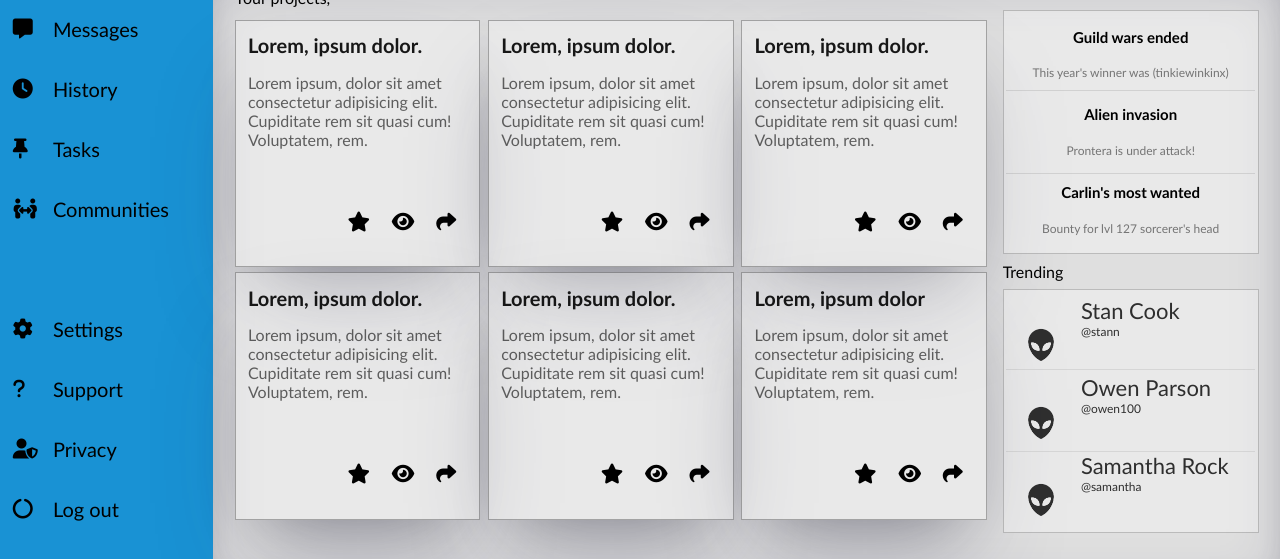
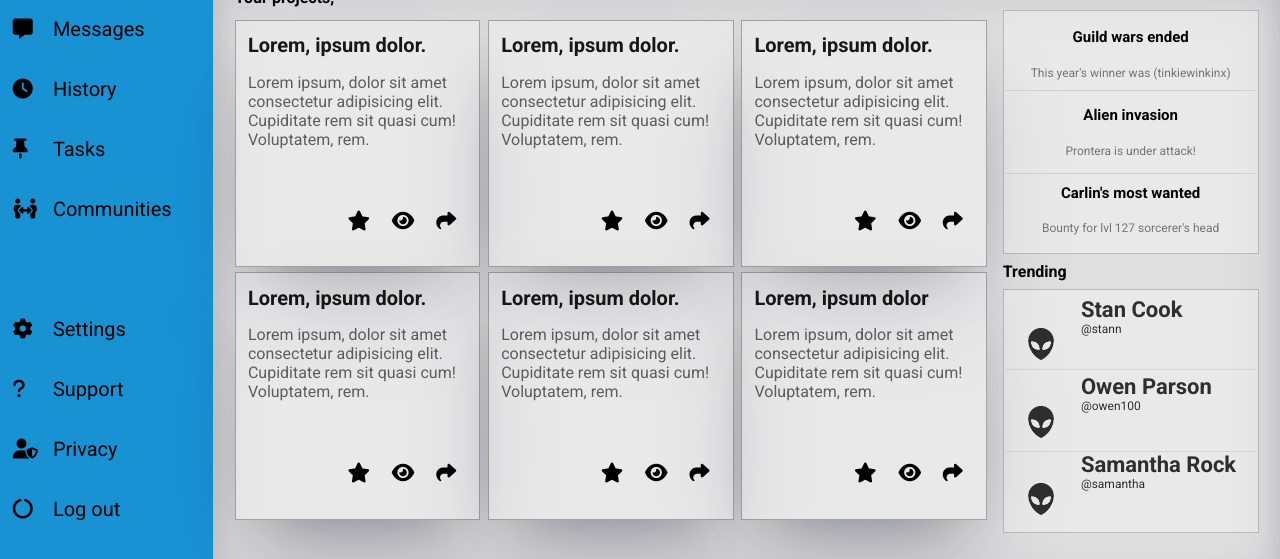
Before and after one commit to rafaelfontenele/dashboard-odin, a plain HTML site: page index.html in a window 1280 px wide. Shown: the part 241-800 px from the top of the page. Drawn offline with Linux system fonts and the light colour scheme.

Commit message:
Changed font to roboto

```diff
--- a/style.css
+++ b/style.css
@@ -1,3 +1,5 @@
+@import url('https://fonts.googleapis.com/css2?family=Kanit:ital,wght@0,200;0,300;0,500;1,600&family=Roboto+Slab:wght@100;300;500&family=Roboto:ital,wght@0,100;0,400;0,700;1,500&display=swap');
+
 :root {
     --sidebar-blue: rgba(25, 146, 212, 1);
     --background-grey: rgba(226,232,240,1);
@@ -9,8 +11,9 @@
     margin: 0;
     padding: 0;
     box-sizing: border-box;
-    font-family: 'Gill Sans', 'Gill Sans MT', Calibri, 'Trebuchet MS', sans-serif;
     font-size: 20px;
+    font-weight: 500;
+    font-family: 'Roboto', sans-serif;
 }
 
 
```
